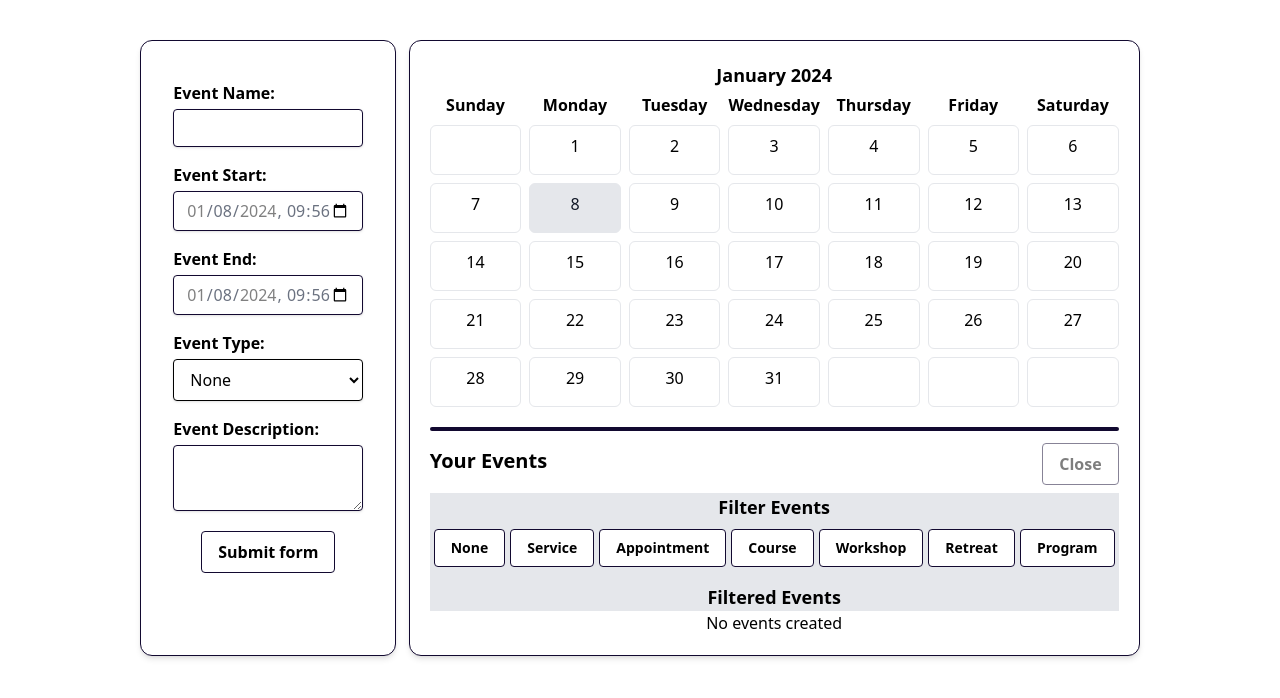
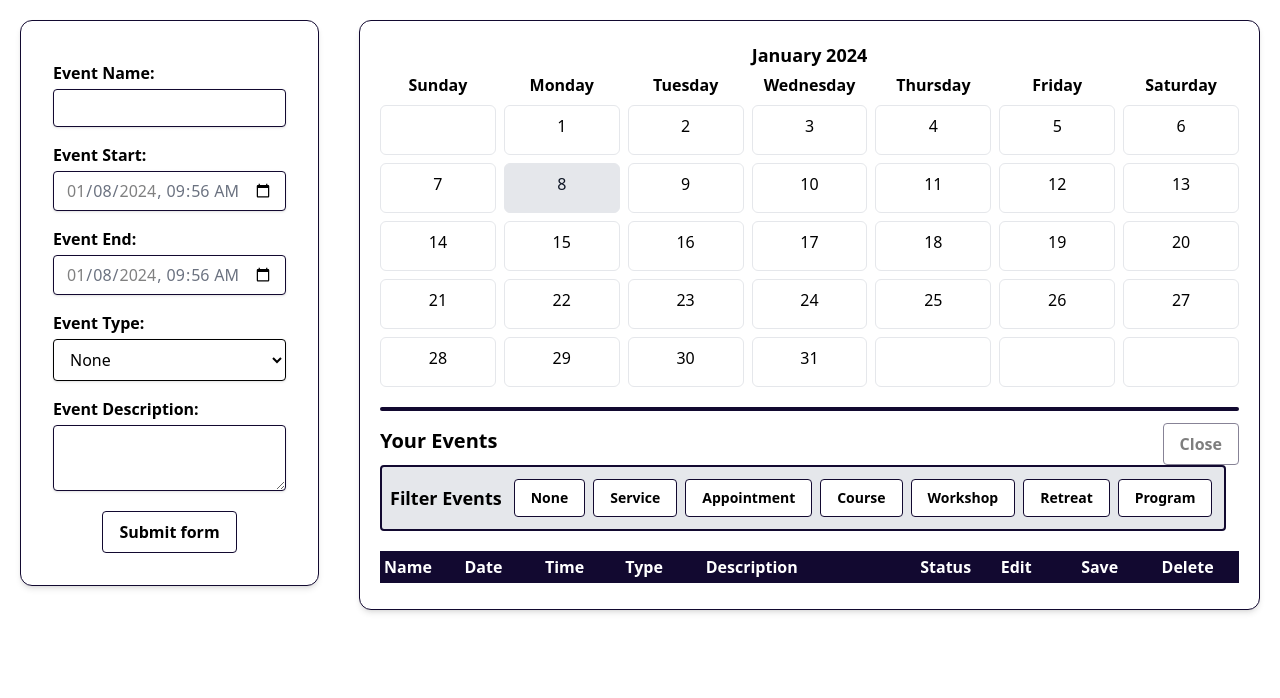
Before and after one commit to neoladsouza/event-calendar-control, a React (Create React App) app in the folder client/: page / in a window 1280 px wide. Shown: the top 698 px of the page. Built offline with nearby package versions, Linux system fonts and the light colour scheme.

Commit message:
turn events into a table structure

```diff
--- a/client/src/App.css
+++ b/client/src/App.css
@@ -5,3 +5,11 @@
 * {
   box-sizing: border-box;
 }
+
+table, tr, td, th {
+  border: 1.5px solid #120930;
+}
+
+td, th {
+  padding: 3px;
+}
--- a/client/src/App.js
+++ b/client/src/App.js
@@ -125,7 +125,7 @@ export default function FormApp() {
 
   function arraysAreEqual(array1, array2) {
     // checks length of arrays                if the same event is found in both arrays
-    return array1.length === array2.length &&  array1.every((event, index) => event.id === array2[index].id);
+    return array1.length === array2.length && array1.every((event, index) => event.id === array2[index].id);
   }
 
   function compareEvents(event1, event2) {
@@ -241,9 +241,9 @@ export default function FormApp() {
   }
 
   return (
-    <div className="font-sans mx-auto my-10 w-4/5">
-      <main className="w-full my-0 mx-auto h-auto flex flex-row justify-evenly">
-        <form onSubmit={handleSubmit} className= "text-center bg-white shadow-md rounded-xl px-8 pt-6 pb-8 mx-0 w-1/4 border border-blue">
+    <div className="font-sans my-5 w-full">
+      <main className="w-full mx-auto h-auto flex flex-row">
+        <form onSubmit={handleSubmit} className="text-center bg-white shadow-md rounded-xl px-8 pt-6 pb-8 mx-5 w-min h-max border border-blue">
           <div className="mt-4">
             <label htmlFor="eventName" className="block text-left text-m font-bold mb-1">Event Name:</label>
             <input id="eventName" type="text" name="eventName" value={eventName} onChange={handleNameChange} required
@@ -263,7 +263,7 @@ export default function FormApp() {
             <label htmlFor="selectedEventType" className="block text-left text-m font-bold mb-1">Event Type:</label>
             <select id="selectedEventType" name="selectedEventType" value={eventType} onChange={handleTypeChange} required
               className="mx-auto w-full bg-white border border-black px-3 py-2 rounded shadow leading-tight focus:border-black hover:cursor-pointer">
-                <Options categories={allEventTypes}/>
+              <Options categories={allEventTypes} />
             </select>
           </div>
           <div className="mt-4">
@@ -272,7 +272,7 @@ export default function FormApp() {
           </div>
           <button type="submit" className="mt-5 bg-transparent hover:bg-gray-200 font-semibold py-2 px-4 border border-blue  rounded text-center">Submit form</button>
         </form>
-        <Calendar events={allEvents} handleEditClick={handleEditClick} handleSaveClick={handleSaveClick} selectedDay={selectedDay} setSelectedDay={setSelectedDay} eventsForSelectedDay={eventsForSelectedDay} setEventsForSelectedDay={setEventsForSelectedDay} handleDeleteClick={handleDeleteClick}/>
+        <Calendar events={allEvents} handleEditClick={handleEditClick} handleSaveClick={handleSaveClick} selectedDay={selectedDay} setSelectedDay={setSelectedDay} eventsForSelectedDay={eventsForSelectedDay} setEventsForSelectedDay={setEventsForSelectedDay} handleDeleteClick={handleDeleteClick} />
       </main>
     </div>
   );
@@ -290,14 +290,10 @@ function Options({ categories }) {
   );
 }
 
-function Calendar({ events, handleEditClick, handleSaveClick, selectedDay, setSelectedDay, eventsForSelectedDay, setEventsForSelectedDay, handleDeleteClick}) {
+function Calendar({ events, handleEditClick, handleSaveClick, selectedDay, setSelectedDay, eventsForSelectedDay, setEventsForSelectedDay, handleDeleteClick }) {
   const currentDate = new CustomDate();
   const firstDayOfMonth = startOfMonth(currentDate);
   const lastDayOfMonth = endOfMonth(currentDate);
-
-
-  // EventShowcase determines what is being filtered via button clicks -> communicate to Calendar -> setEventsForSelectedDay(`filteredEventsList`)
-
 
   // makes an array of the dates in between the specified start and end dates
   const daysInMonth = eachDayOfInterval({
@@ -316,7 +312,7 @@ function Calendar({ events, handleEditClick, handleSaveClick, selectedDay, setSe
       events.reduce((acc, event) => { // iterates over each event and accumulate them into an object of arrays
         let startDateObject = event.start;
         let endDateObject = event.end;
-        const daysInterval = eachDayOfInterval({start: startDateObject, end: endDateObject}); // an array of Date objects in between start, end
+        const daysInterval = eachDayOfInterval({ start: startDateObject, end: endDateObject }); // an array of Date objects in between start, end
         let dateKeys = []; // array of dateKeys
         daysInterval.forEach((day) => {
           dateKeys.push(format(day.toLocaleDateString().split(',')[0], "yyyy-MM-dd")); // formatted date is used as the key for grouping events
@@ -346,7 +342,7 @@ function Calendar({ events, handleEditClick, handleSaveClick, selectedDay, setSe
   }
 
   return (
-    <div className="mx-0 w-auto h-auto border border-blue bg-white shadow-md rounded-xl p-5">
+    <div className="mx-5 w-full h-min border border-blue bg-white shadow-md rounded-xl p-5">
       <h2 className="text-center mb-1 font-bold text-lg">{format(currentDate, "MMMM yyyy")}</h2>
       <div className="grid grid-cols-7 gap-2">
         {
@@ -380,7 +376,7 @@ function Calendar({ events, handleEditClick, handleSaveClick, selectedDay, setSe
         }
       </div>
       <hr className="w-full h-1 mt-5 bg-blue border-0 rounded" />
-      <EventShowcase listOfEvents={eventsForSelectedDay} selectedDay={selectedDay} onClose={handleCloseClick} handleEditClick={handleEditClick} handleSaveClick={handleSaveClick} handleDeleteClick={handleDeleteClick}/>
+      <EventShowcase listOfEvents={eventsForSelectedDay} selectedDay={selectedDay} onClose={handleCloseClick} handleEditClick={handleEditClick} handleSaveClick={handleSaveClick} handleDeleteClick={handleDeleteClick} />
     </div>
   );
 }
@@ -392,11 +388,11 @@ function Day({ index, day, dateKey, todaysEvents, selectedDay, onDayClick }) {
   }
 
   return (
-    <div key={index + day + dateKey} onClick={handleClick} className={clsx("border rounded-md p-2 text-center hover:cursor-pointer", { "bg-gray-200 text-gray-900": isToday(day), "border-blue border-2": day.toLocaleDateString() === selectedDay })}>
+    <div key={index + day + dateKey} onClick={handleClick} className={clsx("border rounded-md p-2 text-center hover:cursor-pointer hover:bg-actualBlue-200", { "bg-gray-200 text-gray-900": isToday(day), "border-blue border-2": day.toLocaleDateString() === selectedDay })}>
       <p className="mb-2">{format(day, "d")}</p>
       {todaysEvents.map((event) => {
         return (
-          <div key={event.name + dateKey + uuidv4()} className="bg-otherBlue rounded-md text-white px-1 mb-2">
+          <div key={event.name + dateKey + uuidv4()} className="bg-blue rounded-md text-white px-1 mb-2">
             <div className="font-semibold mb-1">
               {event.name}
             </div>
@@ -407,7 +403,7 @@ function Day({ index, day, dateKey, todaysEvents, selectedDay, onDayClick }) {
   )
 }
 
-function EventShowcase({ selectedDay, listOfEvents, onClose, handleEditClick, handleSaveClick, handleDeleteClick}) {
+function EventShowcase({ selectedDay, listOfEvents, onClose, handleEditClick, handleSaveClick, handleDeleteClick }) {
   const list = Array.from(listOfEvents);
 
   return (
@@ -421,22 +417,12 @@ function EventShowcase({ selectedDay, listOfEvents, onClose, handleEditClick, ha
             : <button onClick={onClose} className="mt-3 h-auto w-auto bg-transparent text-center hover:bg-gray-200 font-semibold py-2 px-4 border border-blue  rounded">Close</button>
         }
       </div>
-        <EventFilter events={list}/>
-      <div className="flex flex-row flex-wrap justify-evenly">
-        {
-          list.length === 0 ?
-            (<p>No events created</p>) :
-            (list.map(event => (
-              <Event key={event.id} eventObject={event} handleEditClick={handleEditClick} handleSaveClick={handleSaveClick} handleDeleteClick={handleDeleteClick}/>
-            ))
-            )
-        }
-      </div>
+      <EventFilter events={list} handleEditClick={handleEditClick} handleSaveClick={handleSaveClick} handleDeleteClick={handleDeleteClick} />
     </>
   );
 }
 
-function EventFilter({events, handleEditClick, handleSaveClick, handleDeleteClick}) {
+function EventFilter({ events, handleEditClick, handleSaveClick, handleDeleteClick }) {
   // const allEventTypes[]
   const [selectedTypes, setSelectedTypes] = useState([]);
 
@@ -453,32 +439,58 @@ function EventFilter({events, handleEditClick, handleSaveClick, handleDeleteClic
   const filteredEvents = events.filter((event) => selectedTypes.length === 0 || selectedTypes.includes(event.type));
 
   return (
-    <div className="w-full h-auto mt-0 bg-gray-200 border-blue">
-      <div className="text-center">
-        <h4 className="font-bold w-auto block text-lg mt-2 text-center">Filter Events</h4>
-      </div>
-      <div className="w-full h-auto bg-transparent flex flex-row justify-between p-1 mt-1 mb-1">
+    <div className="w-full h-auto mt-0">
+      <div className="flex items-center space-x-2 w-max p-1 px-2 border-blue border-2 rounded bg-gray-200">
+        <h4 className="font-bold w-auto inline-block text-lg text-center my-1">Filter Events</h4>
+        <div className="space-x-2 bg-transparent p-1 my-1">
         {
           allEventTypes.map((type) => {
             return (
               <button key={type}
                 onClick={() => toggleType(type)}
-                      className={clsx("cursor-pointer m-0 h-auto w-auto text-center text-sm hover:bg-green-300 font-semibold py-2 px-4 border border-blue rounded",
-                                  {"bg-otherBlue" : selectedTypes.includes(type) === true,
-                                  "bg-white" : selectedTypes.includes(type) === false})}>{type}</button>
+                className={clsx("cursor-pointer m-0 h-min w-min text-center text-sm hover:bg-actualBlue-200 font-semibold py-2 px-4 border border-blue rounded",
+                  {
+                    "bg-actualBlue-200 rounded-full hover:bg-white": selectedTypes.includes(type) === true,
+                    "bg-white": selectedTypes.includes(type) === false
+                  })}>{type}</button>
             );
           })
         }
       </div>
-      <div className="w-full inline-block text-center text-sm font-semibold">
-        <h4 className="font-bold w-auto block text-lg mt-2 text-center">Filtered Events</h4>
-          {
-            filteredEvents.map((event) => (
-                <Event key={event.id} eventObject={event} handleEditClick={handleEditClick} handleSaveClick={handleSaveClick} handleDeleteClick={handleDeleteClick}/>
-            ))
-          }
+      </div>
+
+      <div className="w-full inline-block text-center">
+        <EventTable events={filteredEvents} handleEditClick={handleEditClick} handleSaveClick={handleSaveClick} handleDeleteClick={handleDeleteClick} />
       </div>
     </div>
+  );
+}
+
+function EventTable({ events, handleEditClick, handleSaveClick, handleDeleteClick }) {
+  return (
+    <table className="table-fixed w-full h-auto mx-auto mt-5 border">
+      <thead>
+        <tr className="text-left border bg-blue text-white">
+          <th className="border">Name</th>
+          <th className="border">Date</th>
+          <th className="border">Time</th>
+          <th className="border">Type</th>
+          <th className="border w-1/4">Description</th>
+          <th className="border">Status</th>
+          <th className="border">Edit</th>
+          <th className="border">Save</th>
+          <th className="border">Delete</th>
+        </tr>
+      </thead>
+      <tbody>
+        {
+          (events.map(event => (
+            <Event key={event.id} eventObject={event} handleEditClick={handleEditClick} handleSaveClick={handleSaveClick} handleDeleteClick={handleDeleteClick} />
+          ))
+          )
+        }
+      </tbody>
+    </table>
   );
 }
 
@@ -500,29 +512,30 @@ function Event({ eventObject, handleEditClick, handleSaveClick, handleDeleteClic
   }
 
   return (
-    <div className="block border bg-gray-200 my-5 mx-5">
-      <div className="flex flex-row justify-between px-2 h-auto">
-        <button onClick={handleEdit} className="mt-3 h-auto w-auto bg-transparent text-center hover:bg-white font-semibold py-2 px-4 border border-blue  rounded">Edit</button>
-        {
-          (isEditing === true) ? (<div className="text-lg font-semibold mt-4">Editing...</div>) : (<div className="text-lg font-semibold mt-4">Saved!</div>)
-        }
-        <button onClick={handleDelete}className="mt-3 h-auto w-auto bg-transparent text-center hover:bg-white -700 font-semibold py-2 px-4 border border-blue  rounded">Delete</button>
-        <button onClick={handleSave}className="mt-3 h-auto w-auto bg-transparent text-center hover:bg-white -700 font-semibold py-2 px-4 border border-blue  rounded">Save</button>
-      </div>
-      <ul key={eventObject.id} className="list-disc list-inside p-5">
-        <li>Name: {eventObject.name}</li>
+    <tr className="text-left border hover:bg-actualBlue-200">
+      <td>{eventObject.name}</td>
       {
         (eventObject.startDate === eventObject.endDate) ?
-            (<li>Date: {eventObject.startDate}</li>) : (<li>Dates: {eventObject.startDate + " to " + eventObject.endDate}</li>)
+          (<td>{eventObject.startDate}</td>) : (<td>{eventObject.startDate + " to " + eventObject.endDate}</td>)
       }
-
       {
         (eventObject.startTime === eventObject.endTime) ?
-            (<li>Time: {eventObject.startTime}</li>) : (<li>Times: {eventObject.startTime + " to " + eventObject.endTime}</li>)
+          (<td>{eventObject.startTime}</td>) : (<td>{eventObject.startTime + " to " + eventObject.endTime}</td>)
       }
-        <li>Type: {eventObject.type}</li>
-        <li>Description: {eventObject.description}</li>
-      </ul>
-    </div>
+      <td>{eventObject.type}</td>
+      <td className="break-all">{eventObject.description}</td>
+        {
+          (isEditing === true) ? (<td className="font-semibold border">Editing...</td>) : (<td className="font-semibold border">Saved!</td>)
+        }
+      <td>
+        <button onClick={handleEdit} className="h-auto w-auto bg-transparent text-center hover:bg-white font-semibold py-2 px-4 border border-blue  rounded">Edit</button>
+      </td>
+      <td>
+        <button onClick={handleSave}className="h-auto w-auto bg-transparent text-center hover:bg-white -700 font-semibold py-2 px-4 border border-blue  rounded">Save</button>
+      </td>
+      <td>
+        <button onClick={handleDelete}className="h-auto w-auto bg-transparent text-center hover:bg-white -700 font-semibold py-2 px-4 border border-blue  rounded">Delete</button>
+      </td>
+    </tr>
   );
 }
--- a/client/tailwind.config.js
+++ b/client/tailwind.config.js
@@ -145,6 +145,7 @@ module.exports = {
       red: colors.red,
       otherBlue: "#7a93ba",
       transparent: colors.transparent,
+      actualBlue: colors.blue,
     },
     columns: {
       auto: 'auto',
```
Lines whose indentation alone changed are shown as unchanged.
